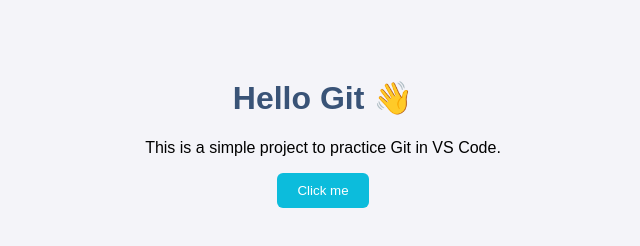
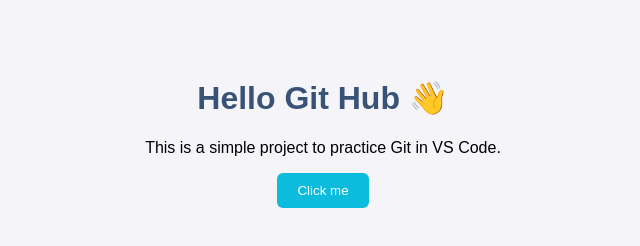
Before and after one commit to kavinthangavel245/learn-git, a plain HTML site: page index.html in a window 1280 px wide. Shown: the whole page, without its empty margins (317-957 px from the left). Drawn offline with Linux system fonts and the light colour scheme.

Commit message:
update name

```diff
--- a/index.html
+++ b/index.html
@@ -6,7 +6,7 @@
   <link rel="stylesheet" href="style.css">
 </head>
 <body>
-  <h1>Hello Git 👋</h1>
+  <h1>Hello  Git Hub 👋</h1>
   <p>This is a simple project to practice Git in VS Code.</p>
   <button onclick="showMessage()">Click me</button>
 
```
